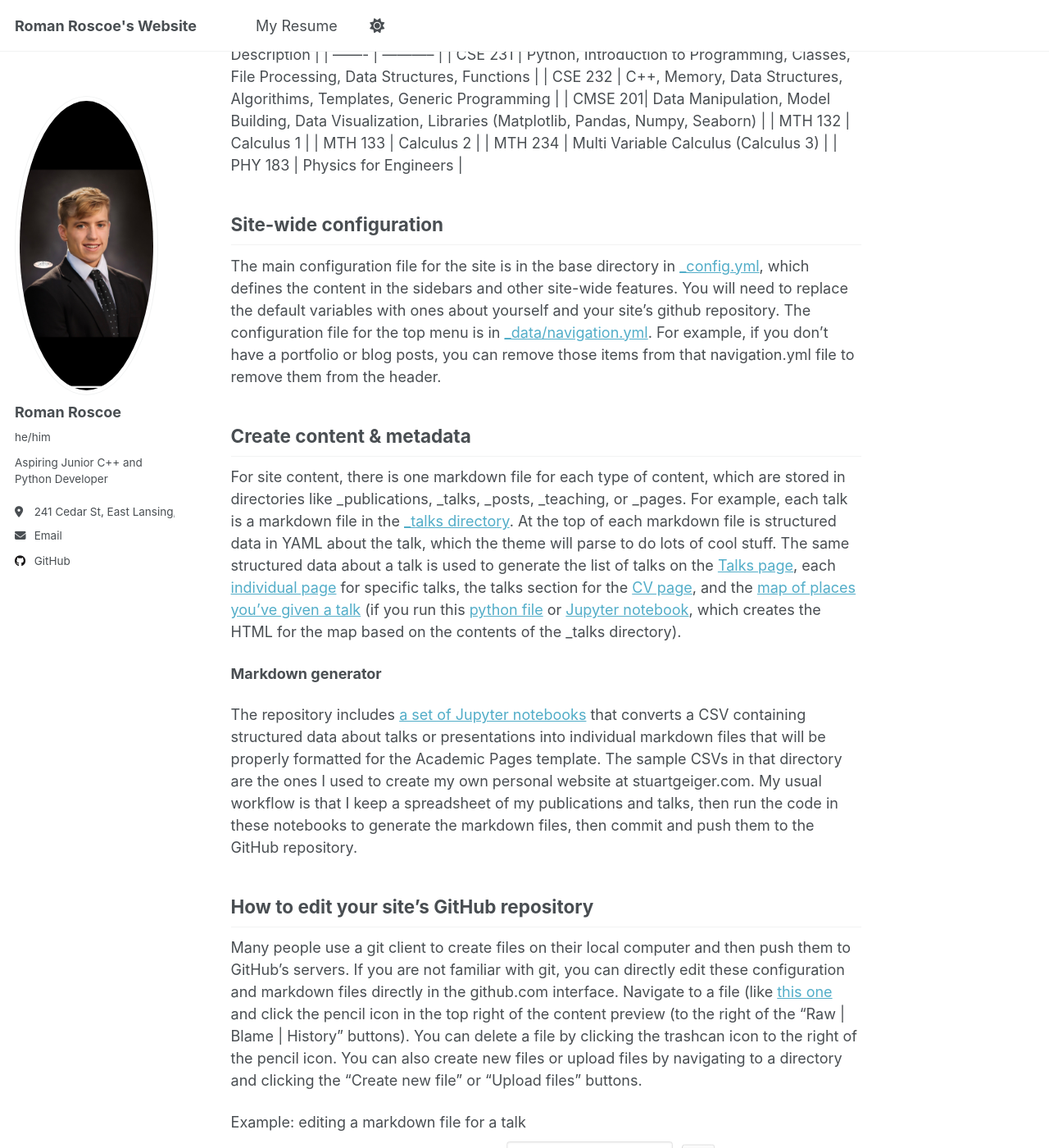
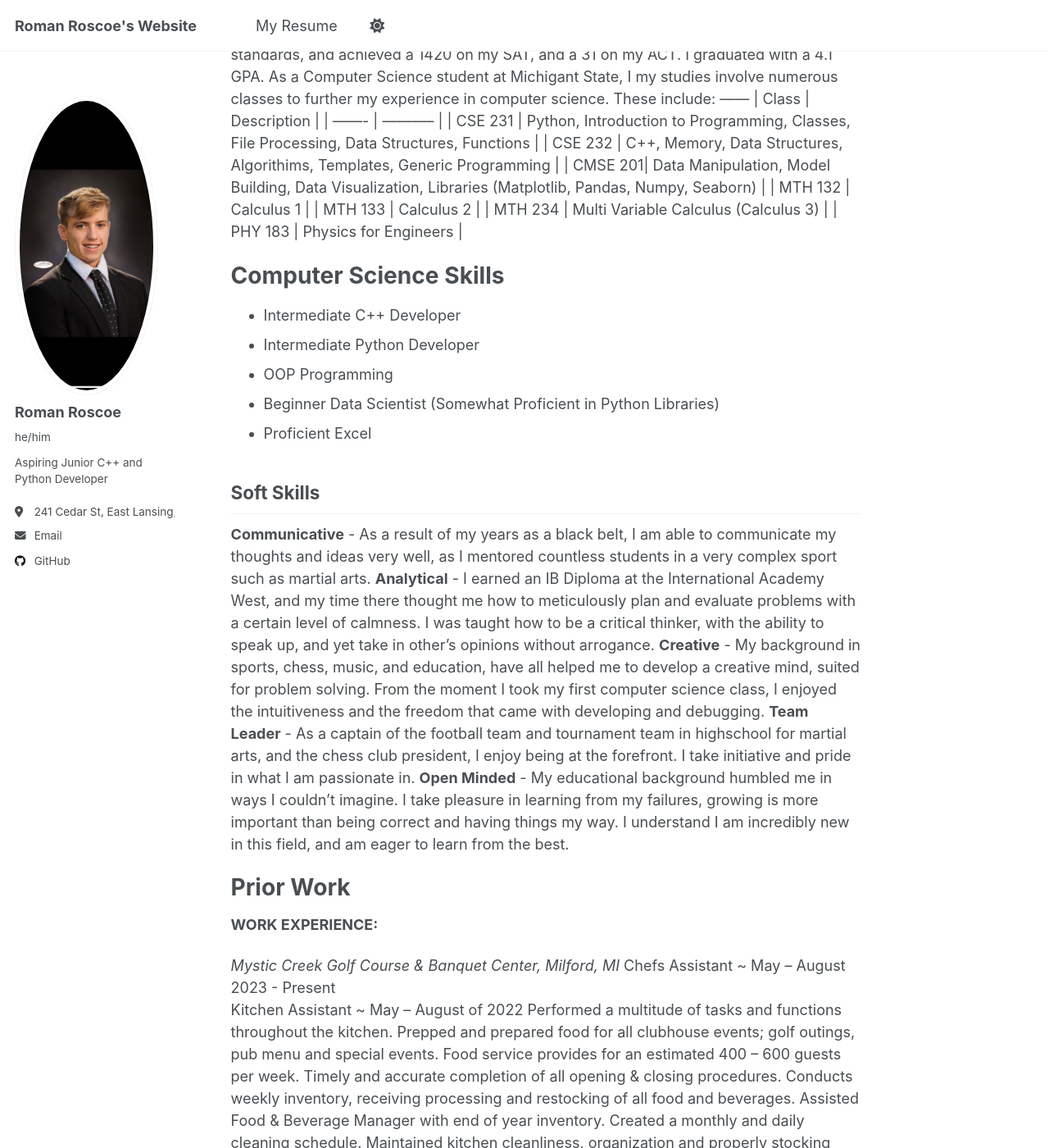
Before and after one commit to RomanRoscoe2027/RomanRoscoe2027.github.io, a Jekyll site: the page built from _pages/about.md, in a window 1280 px wide and 1400 px high, scrolled down 697 px. Shown: the whole window at 82% size. Built offline with Jekyll 4.4.1, drawn with Linux system fonts in a browser that asks for light colours; some of the changed text lies outside the part shown.

Commit message:
Update about.md

```diff
--- a/_pages/about.md
+++ b/_pages/about.md
@@ -19,7 +19,8 @@ My Goals:
 
 Education
 ======
-  As a Computer Science student at Michigant State, I my studies involve numerous classes to further my experience in computer science. These could include:
+  In highschool I attended the International Academy West, where I earned the prestigious IB diploma and focused on a STEM based curriculum. I went through rigorous IB standards, and achieved a 1420 on my SAT, and a 31 on my ACT. I graduated with a 4.1 GPA.
+  As a Computer Science student at Michigant State, I my studies involve numerous classes to further my experience in computer science. These include:
   ------
   | Class   | Description |
   | ------- | ----------- |
@@ -31,26 +32,57 @@ Education
   | MTH 234 | Multi Variable Calculus (Calculus 3) |
   | PHY 183 | Physics for Engineers |
 
-Site-wide configuration
+Computer Science Skills
+======
+- Intermediate C++ Developer
+- Intermediate Python Developer
+- OOP Programming
+- Beginner Data Scientist (Somewhat Proficient in Python Libraries)
+- Proficient Excel
+
+Soft Skills
 ------
-The main configuration file for the site is in the base directory in [_config.yml](https://github.com/academicpages/academicpages.github.io/blob/master/_config.yml), which defines the content in the sidebars and other site-wide features. You will need to replace the default variables with ones about yourself and your site's github repository. The configuration file for the top menu is in [_data/navigation.yml](https://github.com/academicpages/academicpages.github.io/blob/master/_data/navigation.yml). For example, if you don't have a portfolio or blog posts, you can remove those items from that navigation.yml file to remove them from the header.
+**Communicative** - As a result of my years as a black belt, I am able to communicate my thoughts and ideas very well, as I mentored countless students in a very complex sport such as martial arts.
+**Analytical** - I earned an IB Diploma at the International Academy West, and my time there thought me how to meticulously plan and evaluate problems with a certain level of calmness. I was taught how to be a critical thinker, with the ability to speak up, and yet take in other's opinions without arrogance.
+**Creative** - My background in sports, chess, music, and education, have all helped me to develop a creative mind, suited for problem solving. From the moment I took my first computer science class, I enjoyed the intuitiveness and the freedom that came with developing and debugging.
+**Team Leader** -  As a captain of the football team and tournament team in highschool for martial arts, and the chess club president, I enjoy being at the forefront. I take initiative and pride in what I am passionate in.
+**Open Minded** - My educational background humbled me in ways I couldn't imagine. I take pleasure in learning from my failures, growing is more important than being correct and having things my way. I understand I am incredibly new in this field, and am eager to learn from the best.
 
-Create content & metadata
-------
-For site content, there is one markdown file for each type of content, which are stored in directories like _publications, _talks, _posts, _teaching, or _pages. For example, each talk is a markdown file in the [_talks directory](https://github.com/academicpages/academicpages.github.io/tree/master/_talks). At the top of each markdown file is structured data in YAML about the talk, which the theme will parse to do lots of cool stuff. The same structured data about a talk is used to generate the list of talks on the [Talks page](https://academicpages.github.io/talks), each [individual page](https://academicpages.github.io/talks/2012-03-01-talk-1) for specific talks, the talks section for the [CV page](https://academicpages.github.io/cv), and the [map of places you've given a talk](https://academicpages.github.io/talkmap.html) (if you run this [python file](https://github.com/academicpages/academicpages.github.io/blob/master/talkmap.py) or [Jupyter notebook](https://github.com/academicpages/academicpages.github.io/blob/master/talkmap.ipynb), which creates the HTML for the map based on the contents of the _talks directory).
+Prior Work
+==========
+**WORK EXPERIENCE:**
 
-**Markdown generator**
+*Mystic Creek Golf Course & Banquet Center, Milford, MI*
+Chefs Assistant ~ May – August 2023 - Present
+Kitchen Assistant ~ May – August of 2022
+Performed a multitude of tasks and functions throughout the kitchen.
+Prepped and prepared food for all clubhouse events; golf outings, pub menu and special events. Food service provides for an estimated 400 – 600 guests per week. Timely and accurate completion of all opening & closing procedures. Conducts weekly inventory, receiving processing and restocking of all food and beverages.  Assisted Food & Beverage Manager with end of year inventory. Created a monthly and daily cleaning schedule. Maintained kitchen cleanliness, organization and properly stocking standards, as well as monitored sanitation requirements, food production, portion control and quality goals.  Responsible for training and mentoring new staff. 27 Hole Course. Facility capacity: 400
+(Outside of School)
+*19/hr (around 28/hr with gratuity)*
 
-The repository includes [a set of Jupyter notebooks](https://github.com/academicpages/academicpages.github.io/tree/master/markdown_generator
-) that converts a CSV containing structured data about talks or presentations into individual markdown files that will be properly formatted for the Academic Pages template. The sample CSVs in that directory are the ones I used to create my own personal website at stuartgeiger.com. My usual workflow is that I keep a spreadsheet of my publications and talks, then run the code in these notebooks to generate the markdown files, then commit and push them to the GitHub repository.
+*Belle Tire, East Lansing, MI*
+Tire Technician ~ October 2024 - February 2025
+(In School)
+*15/hr*
 
-How to edit your site's GitHub repository
-------
-Many people use a git client to create files on their local computer and then push them to GitHub's servers. If you are not familiar with git, you can directly edit these configuration and markdown files directly in the github.com interface. Navigate to a file (like [this one](https://github.com/academicpages/academicpages.github.io/blob/master/_talks/2012-03-01-talk-1.md) and click the pencil icon in the top right of the content preview (to the right of the "Raw | Blame | History" buttons). You can delete a file by clicking the trashcan icon to the right of the pencil icon. You can also create new files or upload files by navigating to a directory and clicking the "Create new file" or "Upload files" buttons.
+*Chipotle Mexican Grill*
+Chipotle Crew Member ~ March 2025 - May 2025
+(In School)
+*14/hr*
 
-Example: editing a markdown file for a talk
-![Editing a markdown file for a talk](/images/editing-talk.png)
+REFERENCES:
+===========
+(Letter of Recommendation upon request)
+Kathy Patterson ~ 810-252-1345
+(Letter of Recommendation upon request)
+Coach James Calhoun ~ 248-830-1888
+Marla Ward ~ 734-674-7660
 
-For more info
-------
-More info about configuring Academic Pages can be found in [the guide](https://academicpages.github.io/markdown/), the [growing wiki](https://github.com/academicpages/academicpages.github.io/wiki), and you can always [ask a question on GitHub](https://github.com/academicpages/academicpages.github.io/discussions). The [guides for the Minimal Mistakes theme](https://mmistakes.github.io/minimal-mistakes/docs/configuration/) (which this theme was forked from) might also be helpful.
+EXTRACURRICULURS:
+================
+
+8 years - Lakeland High School Football
+9 years - Current TSMA Martial Arts
+2 years - President of Chess Club
+3 months (Current) - Imagine Software Club
+1 Year (Current) – Phi Kappa Psi Fraternity (Community Service)
```
